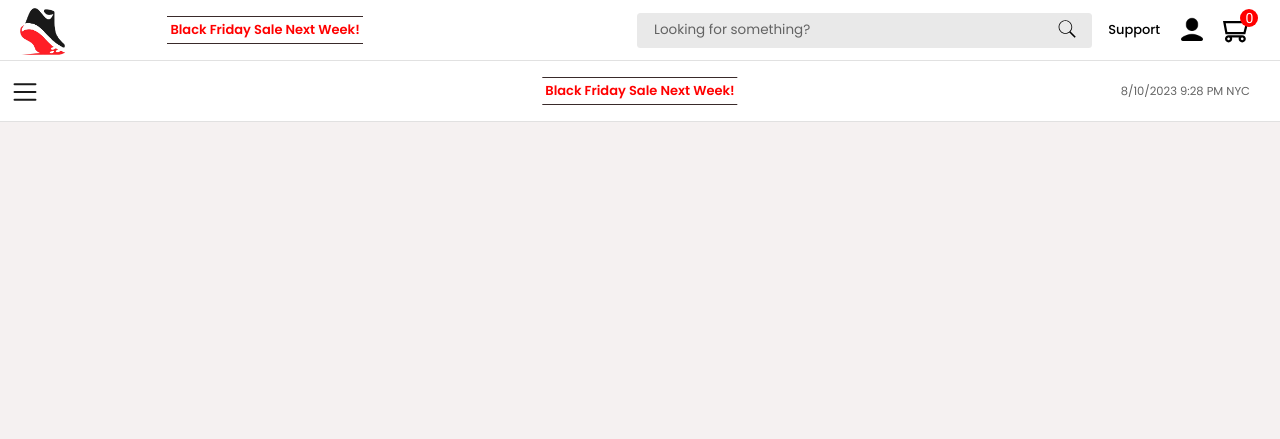
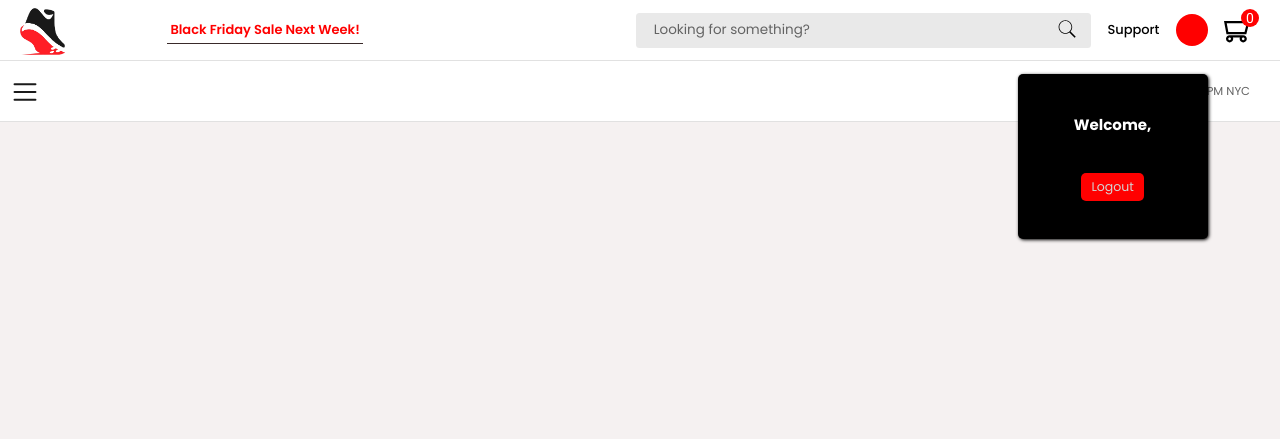
Before and after one commit to jpljason/CISC3140, a PHP site: page /sections/testing.html in a window 1280 px wide. Shown: the top 439 px of the page. Run offline with PHP 8.4, Linux system fonts and the light colour scheme.

Commit message:
final project v10

```diff
--- a/final-project/javascript/script.js
+++ b/final-project/javascript/script.js
@@ -96,3 +96,8 @@ let fadeIn = new IntersectionObserver(function(entries, fadeIn) {
 features.forEach(feature => {
   fadeIn.observe(feature);
 })
+
+function profileDropdown(){
+  let profileDropdowner = document.getElementById("profile-dropdown");
+  profileDropdowner.classList.toggle("drop");
+}
--- a/final-project/sections/server php only/functions_ins.php
+++ b/final-project/sections/server php only/functions_ins.php
@@ -120,6 +120,7 @@ function loginUser($conn, $username, $password){
     session_start();
     $_SESSION["userid"] = $userIDExists["usersId"];
     $_SESSION["useruid"] = $userIDExists["usersUid"];
+    $_SESSION["userRealName"] = $userIDExists["usersName"];
     header("location: ../index.php");
     exit();
   }
--- a/final-project/sections/testing.html
+++ b/final-project/sections/testing.html
@@ -14,6 +14,7 @@
   <link rel="stylesheet" href="https://cdnjs.cloudflare.com/ajax/libs/font-awesome/4.7.0/css/font-awesome.min.css">
   <link href="https://fonts.googleapis.com/css2?family=Montserrat:wght@500&family=Poppins:wght@400;500;600;700&display=swap" rel="stylesheet">
   <link rel="stylesheet" href="../styles/login-signup.css">
+  <link rel="stylesheet" href="../styles/test.css">
 </head>
 <body onload="loadAll()">
   <section class="header-container">
@@ -38,7 +39,11 @@
         Support
       </a>
       <div class="login-button">
-        <img class="account-logo" src="../images/header imgs/account.png">
+        <div class="profile"></div>
+        <div class="profile-dropdown">
+          <div class="profile-col">Welcome, </div>
+          <a class="profile-col logout">Logout</a>
+        </div>
       </div>
       <a class="cart-container" href="../sections/cart.html">
         <img class="shopping-cart" src="../images/header imgs/shopping-cart-outline-svgrepo-com.svg">
--- a/final-project/styles/categories-bar.css
+++ b/final-project/styles/categories-bar.css
@@ -1,5 +1,5 @@
 .categories-section{
-  z-index: 200;
+  z-index: 190;
   position: fixed;
   left: 0;
   right: 0;
@@ -114,14 +114,16 @@
     display: none;
   }
 }
-@media(max-width: 82.5rem){
+@media(max-width: 70rem){
+  .categories-section .reminders{
+    display: inline-block;
+  }
+}
+@media(max-width: 84rem){
   .categories{
     display: none;
   }
   .hamburger-menu-icon{
     display: inline-block;
   }
-  .categories-section .reminders{
-    display: inline-block;
-  }
 }
--- a/final-project/styles/header.css
+++ b/final-project/styles/header.css
@@ -37,6 +37,7 @@
   border: 1px solid rgb(57, 42, 42);
   border-left: none;
   border-right: none;
+  border-top: none;
   padding: 3px;
 }
 .right-header{
@@ -61,7 +62,11 @@
   width: 3rem;
   cursor: pointer;
 }
-.account-logo:hover, .shopping-cart:hover, .business-logo:hover{
+.signout-logo{
+  width: 2.5rem;
+  cursor: pointer;
+}
+.account-logo:hover, .shopping-cart:hover, .business-logo:hover, .signout-logo:hover{
   opacity: 0.6;
   transition: opacity 0.2s ease;
 }
@@ -123,10 +128,67 @@
 .search-icon{
   height: 2rem;
 }
-@media(max-width: 75rem){
-  .reminders{
+.profile{
+  background-color: rgb(255, 0, 0);
+  color: white;
+  width: 3.2rem;
+  height: 3.2rem;
+  display: flex;
+  align-items: center;
+  justify-content: center;
+  border-radius: 1.65rem;
+}
+.login-button{
+  position: relative;
+}
+.profile-dropdown{
+  position: absolute;
+  top: 6rem;
+  background-color: rgb(155, 155, 155);
+  right: -5.75rem;
+  min-width: 20rem;
+  max-width: 35rem;
+  height: 12.5rem;
+  display: none;
+  flex-direction: column;
+  align-items: center;
+  justify-content: space-around;
+  flex-wrap: wrap;
+  padding: 2.5rem;
+  border-radius: 0.5rem;
+  box-shadow: 1px 1px 0.35rem black;
+  cursor: auto;
+}
+.drop{
+  display: flex;
+}
+.profile-col{
+  font-size: 1.5rem;
+  font-weight: bold;
+  color: white;
+  text-align: center;
+  max-width: 90%;
+  overflow: hidden;
+}
+.logout{
+  background-color: red;
+  padding: 0.5rem 1rem 0.5rem 1rem;
+  color: lightgray;
+  border-radius: 0.5rem;
+  font-size: 1.25rem;
+  text-decoration: none;
+  font-weight: 400;
+}
+.logout:hover{
+  background-color: rgb(110, 10, 10);
+  transition: background-color 0.15s;
+}
+@media(max-width: 70rem){
+  .middle-header{
     display: none;
   }
+}
+@media(max-width: 40rem){
   .support-button{
     display: none;
   }
@@ -134,8 +196,3 @@
     width: 55rem;
   }
 }
-@media(max-width: 60rem){
-  .middle-header{
-    display: none;
-  }
-}
--- /dev/null
+++ b/final-project/styles/test.css
@@ -0,0 +1,47 @@
+.profile{
+  background-color: rgb(255, 0, 0);
+  color: white;
+  width: 3.2rem;
+  height: 3.2rem;
+  display: flex;
+  align-items: center;
+  justify-content: center;
+  border-radius: 1.65rem;
+}
+.login-button{
+  position: relative;
+}
+.profile-dropdown{
+  position: absolute;
+  bottom: -18rem;
+  background-color: rgb(0, 0, 0);
+  right: 0;
+  min-width: 15rem;
+  max-width: 36rem;
+  height: 12.5rem;
+  display: flex;
+  flex-direction: column;
+  align-items: center;
+  justify-content: space-around;
+  flex-wrap: wrap;
+  padding: 2rem;
+  border-radius: 0.5rem;
+  box-shadow: 1px 1px 0.35rem black;
+}
+.profile-col{
+  font-size: 1.5rem;
+  color: white;
+  text-align: center;
+  max-width: 90%;
+  overflow: hidden;
+}
+.logout{
+  background-color: red;
+  padding: 0.5rem 1rem 0.5rem 1rem;
+  color: lightgray;
+  border-radius: 0.5rem;
+  font-size: 1.25rem;
+}
+.logout:hover{
+  background-color: rgb(110, 10, 10);
+}
```
Also changed, not shown: final-project/sections/header.php (+10 -6 lines).
